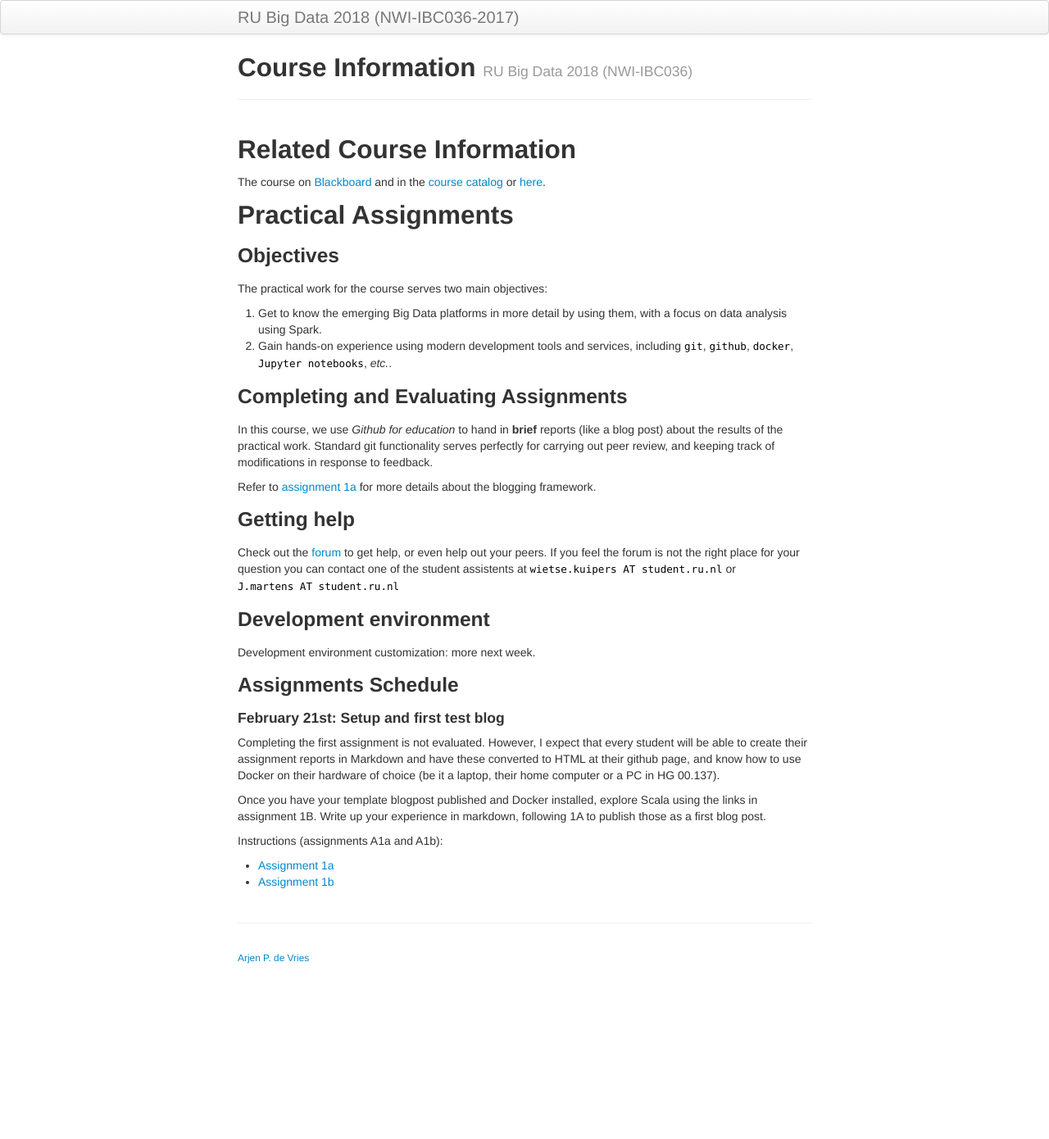
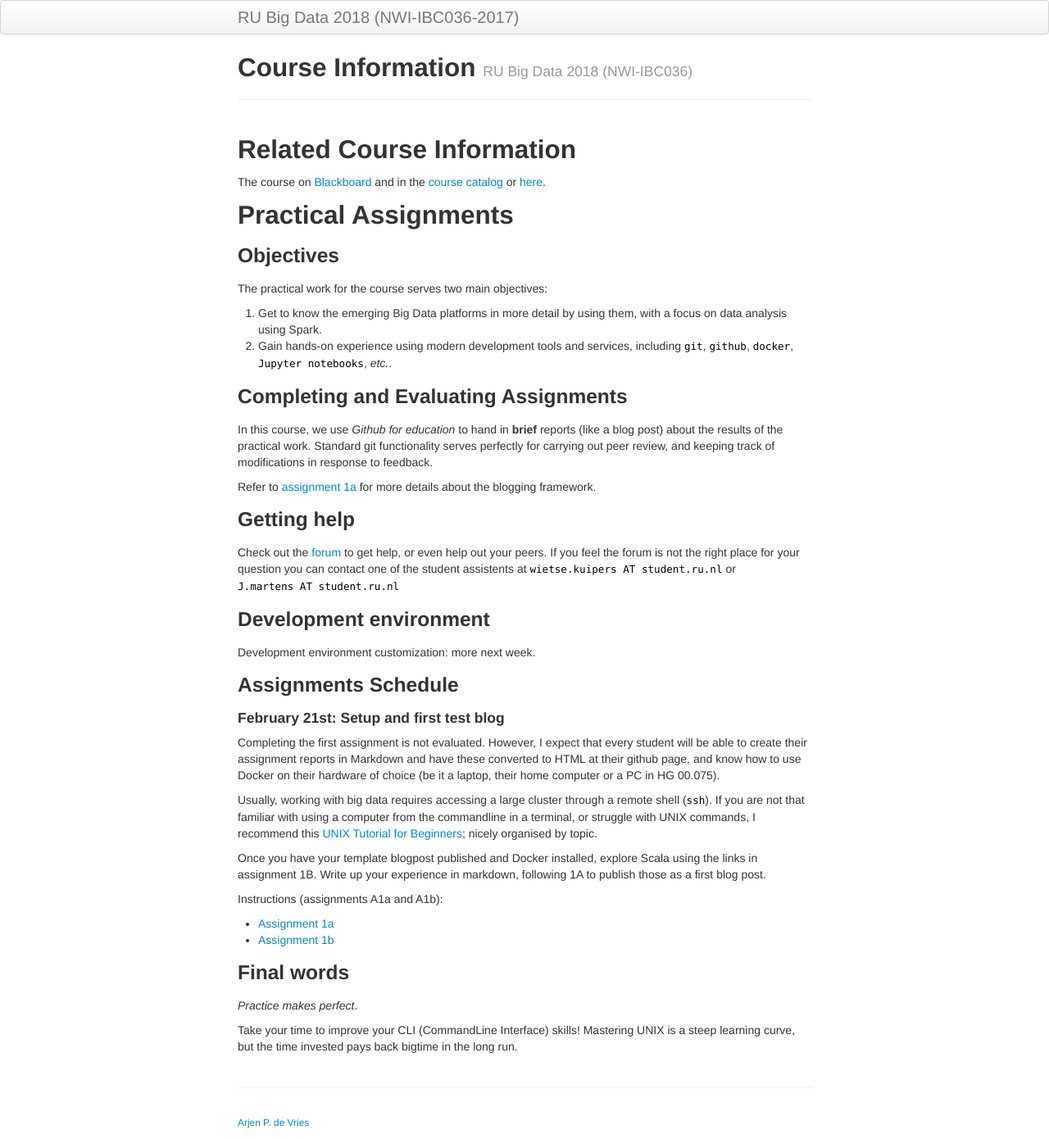
Before and after one commit to Thelukepet/course, a Jekyll site: the page built from index.md, in a window 1280 px wide. Shown: the whole page at 82% size. Built offline with Jekyll 4.4.1, drawn with Linux system fonts in a browser that asks for light colours; before the commit the page ends 1189 px from its top, so only the background shows below that.

Commit message:
Added UNIX pointers

```diff
--- a/index.md
+++ b/index.md
@@ -46,7 +46,12 @@ Development environment customization: more next week.
 Completing the first assignment is not evaluated. However, I expect that every student will be able
 to create their assignment reports in Markdown and have these converted to HTML at their github page,
 and know how to use Docker on their hardware of choice (be it a laptop, their home computer or
-a PC in HG 00.137).
+a PC in HG 00.075).
+
+Usually, working with big data requires accessing a large cluster through a remote shell (`ssh`).
+If you are not that familiar with using a computer from the commandline in a terminal, or struggle
+with UNIX commands, I recommend this [UNIX Tutorial for Beginners](http://www.ee.surrey.ac.uk/Teaching/Unix/);
+nicely organised by topic.
 
 Once you have your template blogpost published and Docker installed, explore Scala using the links
 in assignment 1B. Write up your experience in markdown, following 1A to publish those as a first blog post.
@@ -55,3 +60,10 @@ Instructions (assignments A1a and A1b):
 
 * [Assignment 1a](assignments/A1a-blogging.html)
 * [Assignment 1b](assignments/A1b-docker.html)
+
+### Final words
+
+_Practice makes perfect_.
+
+Take your time to improve your CLI (CommandLine Interface) skills!
+Mastering UNIX is a steep learning curve, but the time invested pays back bigtime in the long run.
```
